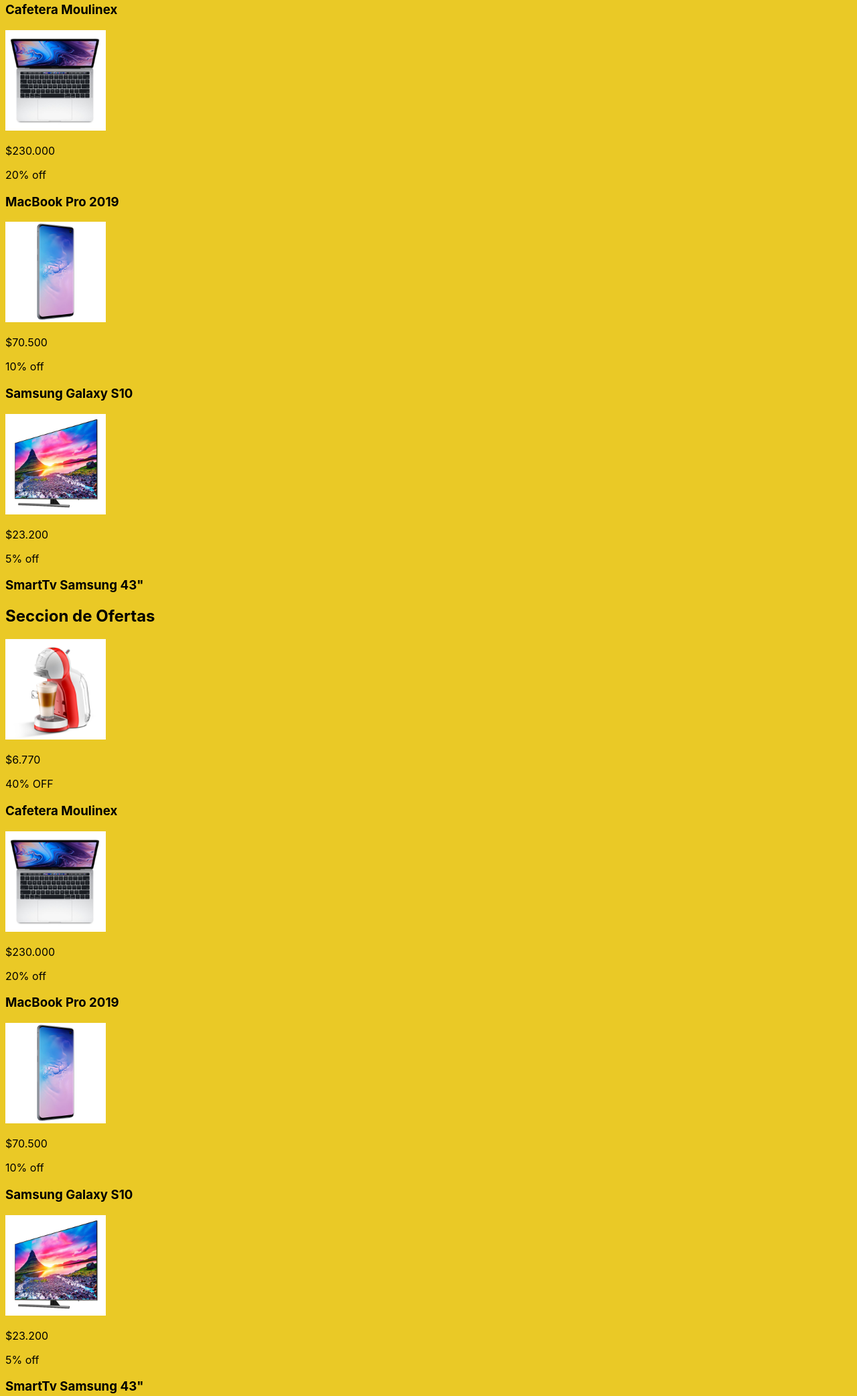
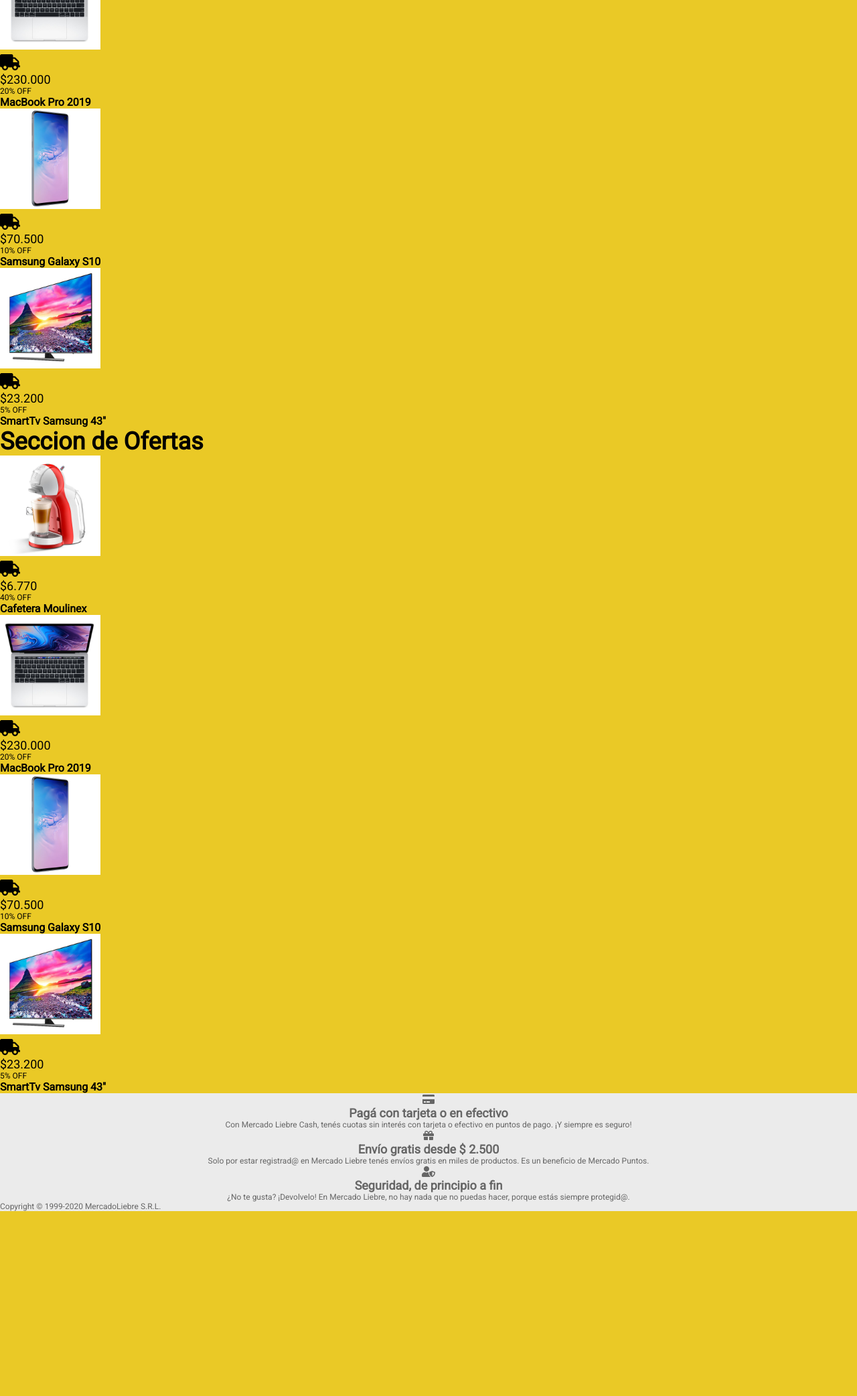
Before and after one commit to ArroyoF/Mercado_Liebre, a website: page views/home.html in a window 1280 px wide. Shown: the part 713-2797 px from the top of the page at 67% size. After the commit the page ends 2521 px from the top, so only its background shows below. Drawn offline with Linux system fonts and the light colour scheme.

Commit message:
estilos modificados

```diff
--- a/app.js
+++ b/app.js
@@ -4,6 +4,7 @@
 const app = express()
 
 app.use(express.static(path.join(__dirname,'public')));
+
 app.get('/', function(req, res) {
     res.sendFile(path.join(__dirname, '/views/home.html'))
 })
--- a/public/css/style.css
+++ b/public/css/style.css
@@ -1,2 +1,57 @@
-*{background-color: #EAC926;
-font-family:-apple-system, BlinkMacSystemFont, 'Segoe UI', Roboto, Oxygen, Ubuntu, Cantarell, 'Open Sans', 'Helvetica Neue', sans-serif};
+*{
+    margin: 0px;
+    padding: 0px;
+    box-sizing:border-box;
+}
+
+body {
+    background-color: #EAC926;
+    font-family: 'Roboto', sans-serif;
+}
+
+p{
+    font-size: 12px;
+}
+
+.precio {
+    font-size: 18px;
+}
+
+.ultima-visita {
+    font-size: 24px;
+}
+
+.ofertas {
+    font-size: 24px;
+}
+
+.descripcion {
+    font-size: 16px;
+}
+
+.menu {
+    font-size: 12px;
+}
+
+.cuotas {
+    font-size: 12px;
+    padding: 10px;
+    text-align: center;
+}
+
+.burger-menu {
+    text-align: center;
+}
+
+footer{
+    background-color: #ebebeb;
+    color:#666;
+}
+
+.pie{
+    text-align: center;
+}
+
+h3 {
+    font-size: 18px;
+}
--- a/views/home.html
+++ b/views/home.html
@@ -3,89 +3,176 @@
 <head>
     <meta charset="UTF-8">
     <meta http-equiv="X-UA-Compatible" content="IE=edge">
-    <meta href="https://fonts.google.com/specimen/Roboto" rel="stylesheet">
+    <link rel="preconnect" href="https://fonts.googleapis.com">
+    <link rel="preconnect" href="https://fonts.gstatic.com" crossorigin>
+    <link href="https://fonts.googleapis.com/css2?family=Roboto:wght@300;400&display=swap" rel="stylesheet">
     <meta name="viewport" content="width=device-width, initial-scale=1.0">
     <title>Document</title>
     <link href = "/css/style.css" rel = "stylesheet">
+    <link href="https://cdnjs.cloudflare.com/ajax/libs/font-awesome/5.15.3/css/all.min.css"
+rel="stylesheet" >
 </head>
 <body>
     <header>
         <img width= '300' src="/images/logo-mercado-liebre.svg">
-        <div>Lugar para poner barra de busqueda</div>
-        <div>Comprá en cuotas y sin tarjeta de crédito</div>
+        <div>
+            <div class="buscar" action="#" method="GET">
+                <div class="input">Buscar productos, marcas y más</div>
+                <div class="submit"><i class="fa fa-search"></i></div>
+            </div>
+            <p class="cuotas"><i class="fas fa-hand-holding-usd"></i>Comprá en cuotas y sin tarjeta de crédito</p>
+        </div>
+        <nav class="menu">
             <ul>
                <li><a href='/ofertas'>Ofertas</a></li>
                <li><a href= '/tiendas'>Tiendas oficiales</a></li>
                <li><a href= '/vender'>Vender</a></li>
                <li><a href= '/ayuda'>Ayuda</a></li>
             </ul>
-
             <ul>
                <li><a href= '/creaTuCuenta'>Crea tu cuenta</a></li>
                <li><a href= '/ingresar'>Ingresar</a></li>
                <li><a href = '/misCompras'>Mis compras</a></li>
             </ul>
-
+        </nav>
+        <div class="burger-menu">
+            <i class="fa fa-bars burger"></i>
+        </div>
     </header>
     <section>
         <img width = 30% src ="/images/img-home-banner.jpg">
     </section>
     <main>
+        <section class="ultima-visita">
             <h2>Basado en tu ultima vista</h2>
-
+            <div class="productos">
+                <article>
                      <img width= '150' src="/images/img-cafetera-moulinex.jpg">
-        <p>$6.770</p>
-        <p>40% OFF</p>
-        <h3>Cafetera Moulinex</h3>
-
+                     <div class="articulo">
+                             <i class="fas fa-truck"></i>
+                             <div class="valor">
+                                 <p class="precio">$6.770</p>
+                                 <p class="desc">40% OFF</p>
+                             </div>
+                         <h3 class="descripcion">Cafetera Moulinex</h3>
+                     </div>
+               </article>
+               <article>
                       <img width= '150' src="/images/img-macbook-pro-2019.jpg">
-        <p>$230.000</p>
-        <p>20% off</p>
-        <h3>MacBook Pro 2019</h3>
-
+                      <div class="articulo">
+                             <i class="fas fa-truck"></i>
+                             <div class="valor">
+                                 <p class="precio">$230.000</p>
+                                 <p class="desc">20% OFF</p>
+                             </div>
+                         <h3 class="descripcion">MacBook Pro 2019</h3>
+                     </div>
+               </article>
+               <article>
                       <img width= '150' src="/images/img-samsung-galaxy-s10.jpg">
-        <p>$70.500</p>
-        <p>10% off</p>
-        <h3>Samsung Galaxy S10</h3>
-
+                      <div class="articulo">
+                             <i class="fas fa-truck"></i>
+                             <div class="valor">
+                                 <p class="precio">$70.500</p>
+                                 <p class="desc">10% OFF</p>
+                             </div>
+                         <h3 class="descripcion">Samsung Galaxy S10</h3>
+                     </div>
+                </article>
+                <article>
                       <img width= '150' src="/images/img-tv-samsung-smart.jpg">
-        <p>$23.200</p>
-        <p>5% off</p>
-        <h3>SmartTv Samsung 43"</h3>
-
+                      <div class="articulo">
+                              <i class="fas fa-truck"></i>
+                             <div class="valor">
+                                 <p class="precio">$23.200</p>
+                                 <p class="desc">5% OFF</p>
+                             </div>
+                         <h3 class="descripcion">SmartTv Samsung 43"</h3>
+                     </div>
+                </article>
+            </div>
+        </section>
+        <section class="ofertas">
             <h2>Seccion de Ofertas</h2>
-
+            <div class="productos">
+                <article>
                     <img width= '150' src="/images/img-cafetera-moulinex.jpg">
-        <p>$6.770</p>
-        <p>40% OFF</p>
-        <h3>Cafetera Moulinex</h3>
-
+                    <div class="articulo">
+                           <i class="fas fa-truck"></i>
+                           <div class="valor">
+                              <p class="precio">$6.770</p>
+                              <p class="desc">40% OFF</p>
+                           </div>
+                      <h3 class="descripcion">Cafetera Moulinex</h3>
+                    </div>
+                </article>
+                <article>
                     <img width= '150' src="/images/img-macbook-pro-2019.jpg">
-        <p>$230.000</p>
-        <p>20% off</p>
-        <h3>MacBook Pro 2019</h3>
-
+                    <div class="articulo">
+                           <i class="fas fa-truck"></i>
+                           <div class="valor">
+                              <p class="precio">$230.000</p>
+                              <p class="desc">20% OFF</p>
+                           </div>
+                      <h3 class="descripcion">MacBook Pro 2019</h3>
+                    </div>
+                </article>
+                <article>
                     <img width= '150' src="/images/img-samsung-galaxy-s10.jpg">
-        <p>$70.500</p>
-        <p>10% off</p>
-        <h3>Samsung Galaxy S10</h3>
-
+                    <div class="articulo">
+                           <i class="fas fa-truck"></i>
+                           <div class="valor">
+                              <p class="precio">$70.500</p>
+                              <p class="desc">10% OFF</p>
+                           </div>
+                      <h3 class="descripcion">Samsung Galaxy S10</h3>
+                    </div>
+                </article>
+                <article>
                     <img width= '150' src="/images/img-tv-samsung-smart.jpg">
-        <p>$23.200</p>
-        <p>5% off</p>
-        <h3>SmartTv Samsung 43"</h3>
+                    <div class="articulo">
+                           <i class="fas fa-truck"></i>
+                           <div class="valor">
+                              <p class="precio">$23.200</p>
+                              <p class="desc">5% OFF</p>
+                           </div>
+                      <h3 class="descripcion">SmartTv Samsung 43"</h3>
+                    </div>
+                </article>
+            </div>
+        </section>
 
     </main>
     <footer>
+        <section class="pie">
+            <article>
+                <div class="tarjeta">
+                    <i class="fas fa-credit-card"></i>
+                    <div class="detalle">
                         <h3>Pagá con tarjeta o en efectivo</h3>
                         <p>Con Mercado Liebre Cash, tenés cuotas sin interés con tarjeta o efectivo en puntos de pago. ¡Y siempre es seguro!</p>
-
+                    </div>
+                </div>
+            </article>
+            <article>
+                <div class="gift">
+                    <i class="fas fa-gift"></i>
+                    <div class="detalle">
                         <h3>Envío gratis desde $ 2.500</h3>
                         <p>Solo por estar registrad@ en Mercado Liebre tenés envíos gratis en miles de productos. Es un beneficio de Mercado Puntos.</p>
-
+                    </div>
+                </div>
+            </article>
+            <article>
+                <div class="shield">
+                    <i class="fas fa-user-shield"></i>
+                    <div class="detalle">
                         <h3>Seguridad, de principio a fin</h3>
                         <p>¿No te gusta? ¡Devolvelo! En Mercado Liebre, no hay nada que no puedas hacer, porque estás siempre protegid@.</p>
-
+                    </div>
+                </div>
+            </article>
+        </section>
         <p>Copyright © 1999-2020 MercadoLiebre S.R.L.</p>
     </footer>
 
```
Lines whose indentation alone changed are shown as unchanged.
